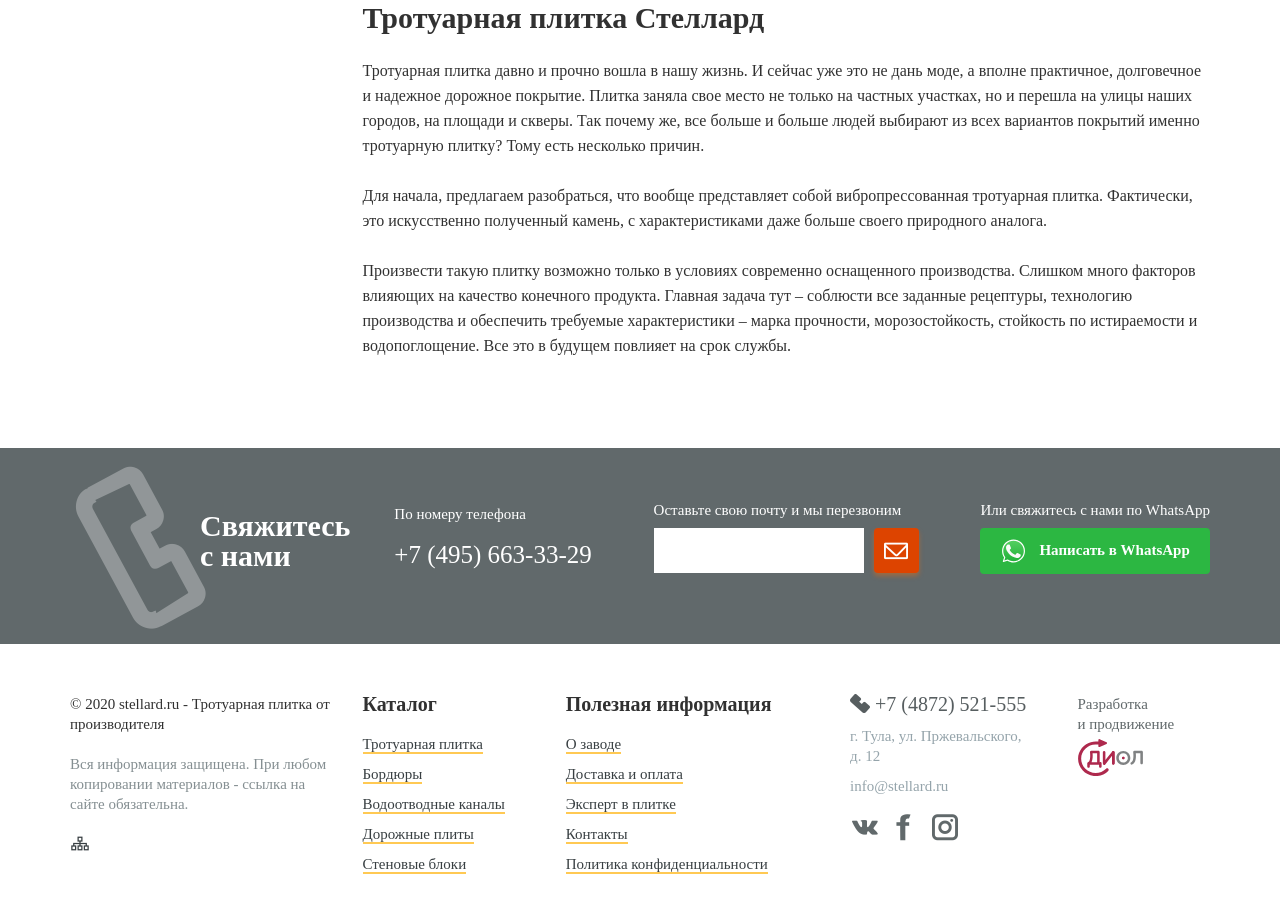
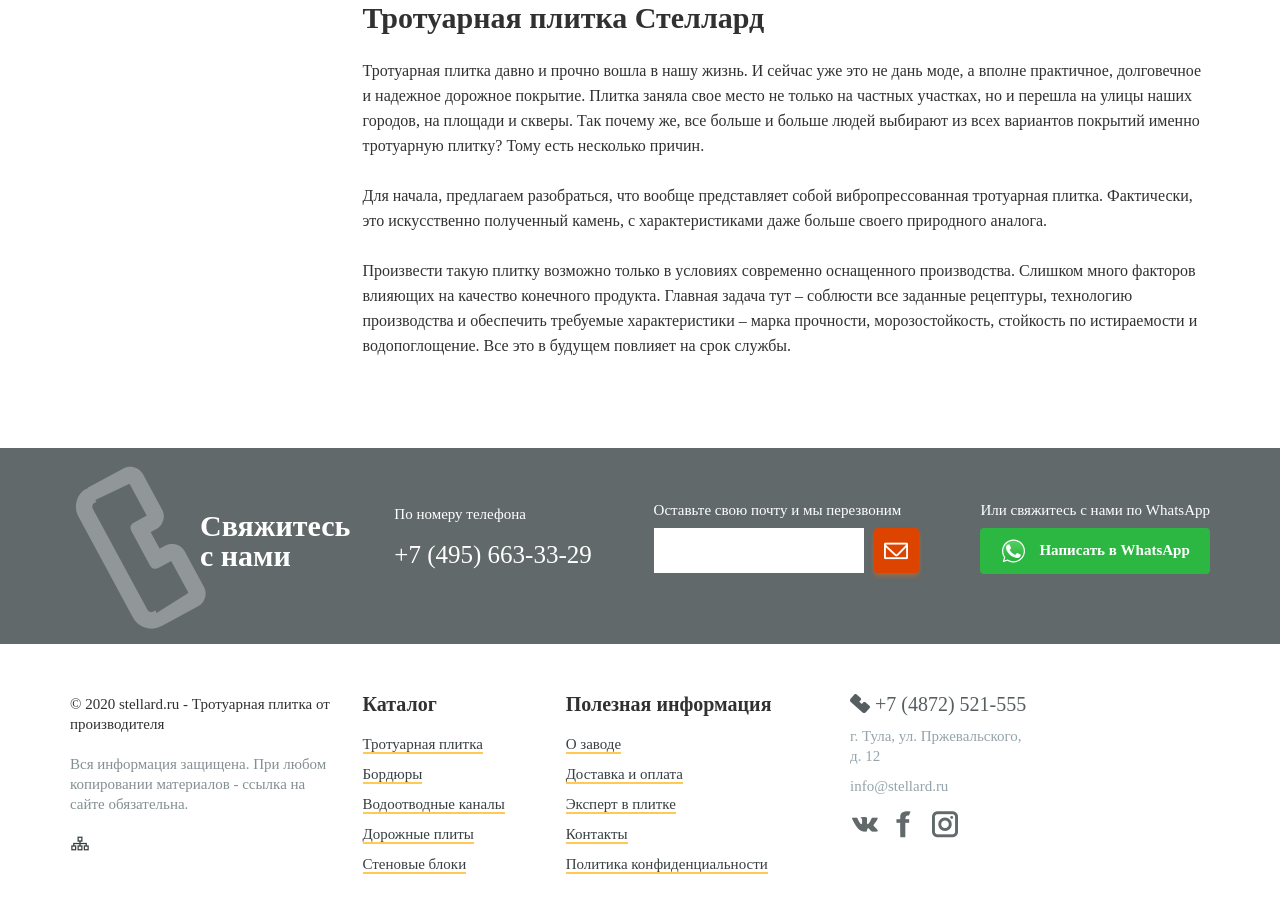
Before and after one commit to atemiks/stellard, a plain HTML site: page catalog.html in a window 1280 px wide. Shown: the part 3322-4239 px from the top of the page. Drawn offline with Linux system fonts and the light colour scheme; files whose address does not match are found by name; a web font is replaced by a local one.

Commit message:
stellard markup update

```diff
--- a/catalog.html
+++ b/catalog.html
@@ -1821,12 +1821,7 @@
 
                                 <div class="col-sm-6 col-md-4 col-lg-12 col-xl-5 col-xxl-6 offset-sm-6 offset-md-0 order-xl-1">
                                     <div class="footer-develop-box">
-                                        <a href="https://www.diol-it.ru/" class="footer-develop-link" target="_blank" >
-                                            <div class="footer-develop-title">Разработка и&nbsp;продвижение</div>
-                                            <div class="footer-develop-thumbnail">
-                                                <img src="images/logo-diol.svg" alt="Diol-it">
-                                            </div>
-                                        </a>
+                                        <!-- develop block -->
                                     </div>
                                 </div>
                             </div>
```
Also changed, not shown: contact.html (+1 -6 lines), index.html (+1 -6 lines), product.html (+1 -6 lines), production.html (+1 -6 lines), warranty.html (+1 -6 lines).
